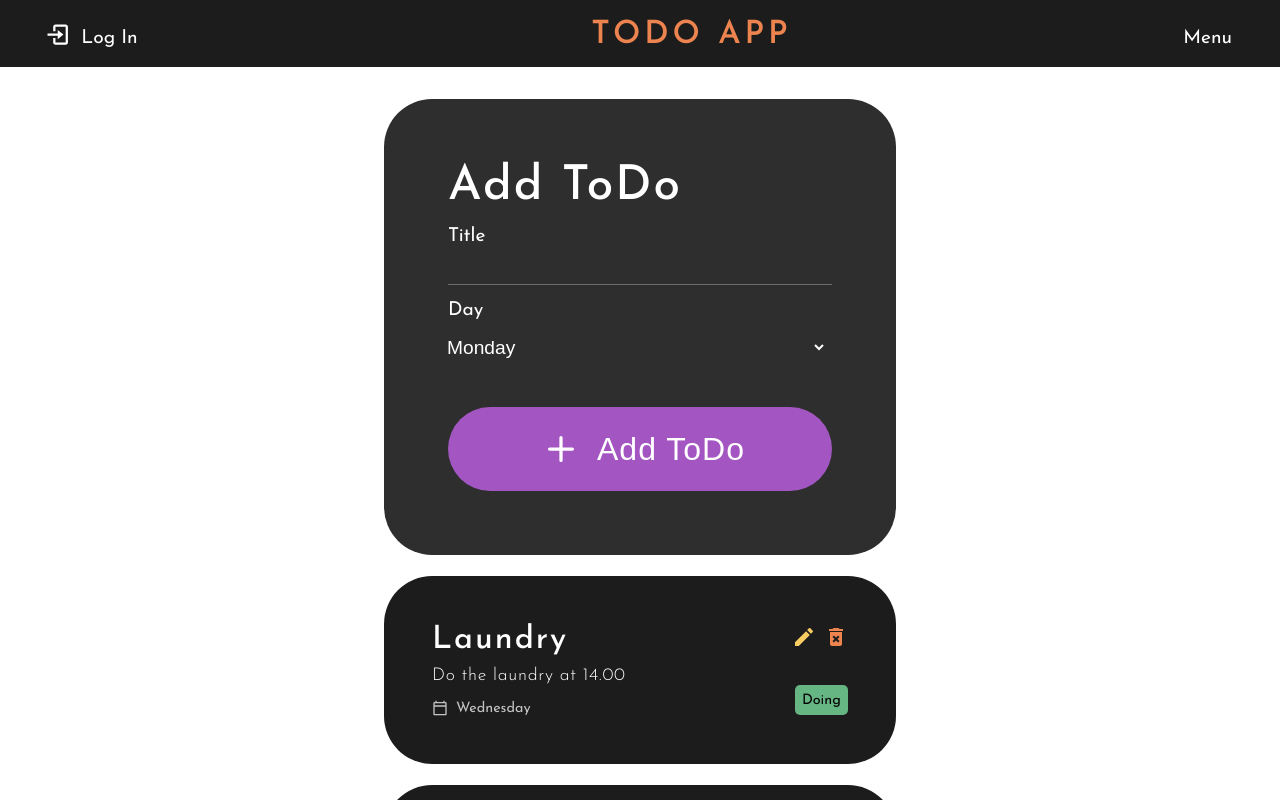
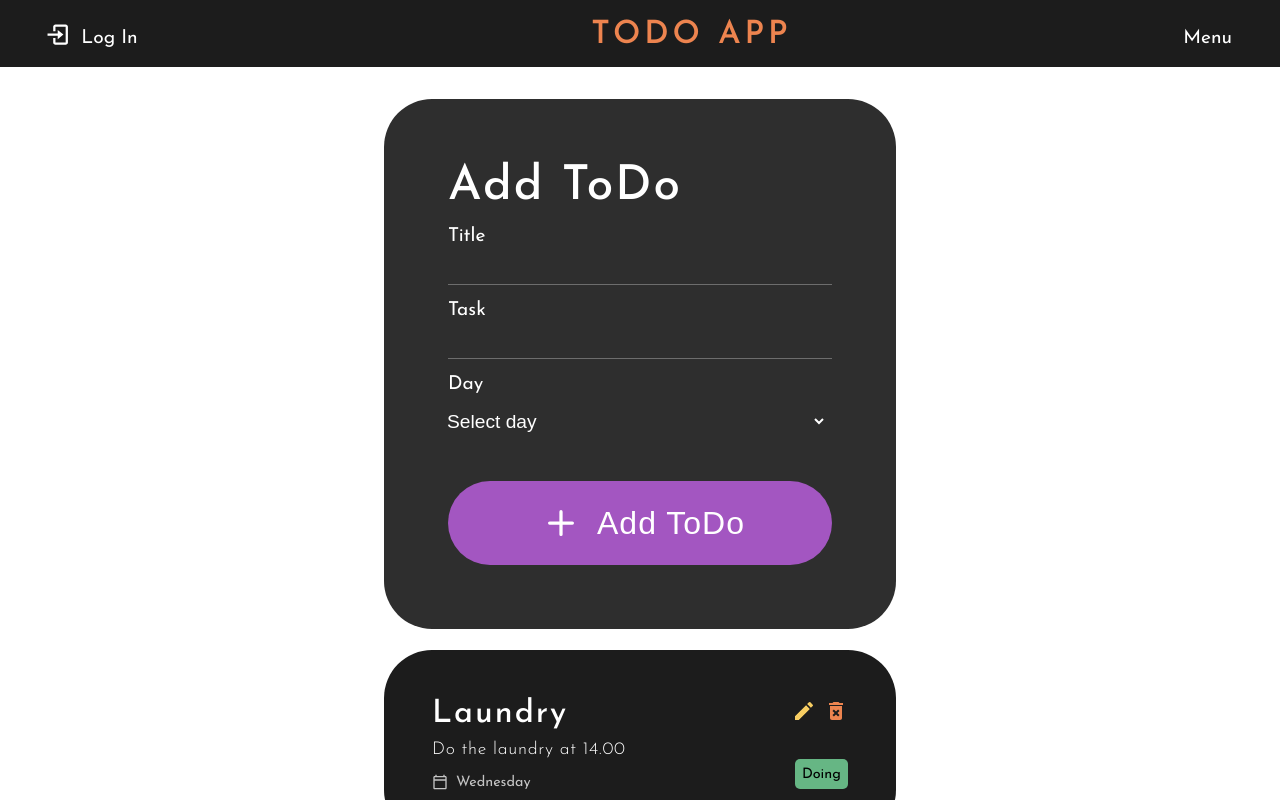
Before and after one commit to JAVAGBG22/react_todo_app, a React (Vite) app: page / in a window 1280 px wide. Shown: the top 800 px of the page. Built offline with nearby package versions, Linux system fonts and the light colour scheme.

Commit message:
finished todoForm

```diff
--- a/src/components/TodoForm.jsx
+++ b/src/components/TodoForm.jsx
@@ -1,16 +1,40 @@
+import { useState } from "react";
 import Card from "./Card";
 import Button from "./Button";
 
-const TodoForm = () => {
+const TodoForm = ({ addTodo }) => {
+  const [title, setTitle] = useState("");
+  const [task, setTask] = useState("");
+  const [day, setDay] = useState("");
+
+  const handleSubmit = (e) => {
+    e.preventDefault();
+
+    const newTodo = {
+      title,
+      task,
+      day,
+    };
+
+    addTodo(newTodo);
+    console.log(newTodo);
+
+    setTitle("");
+    setTask("");
+    setDay("");
+  };
+
   return (
     <Card create={true}>
-      <form>
+      <form onSubmit={handleSubmit}>
         <div className="form-container">
           <h1>Add ToDo</h1>
           <label>Title</label>
-          <input />
+          <input value={title} onChange={(e) => setTitle(e.target.value)} />
+          <label>Task</label>
+          <input value={task} onChange={(e) => setTask(e.target.value)} />
           <label>Day</label>
-          <select>
+          <select value={day} onChange={(e) => setDay(e.target.value)}>
             <option value="" disabled={true}>
               Select day
             </option>
```
